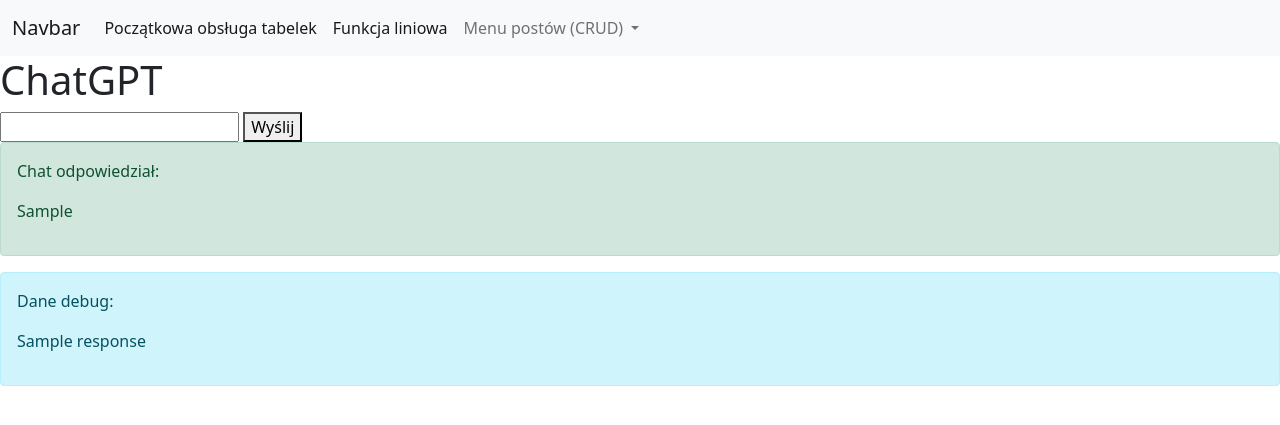
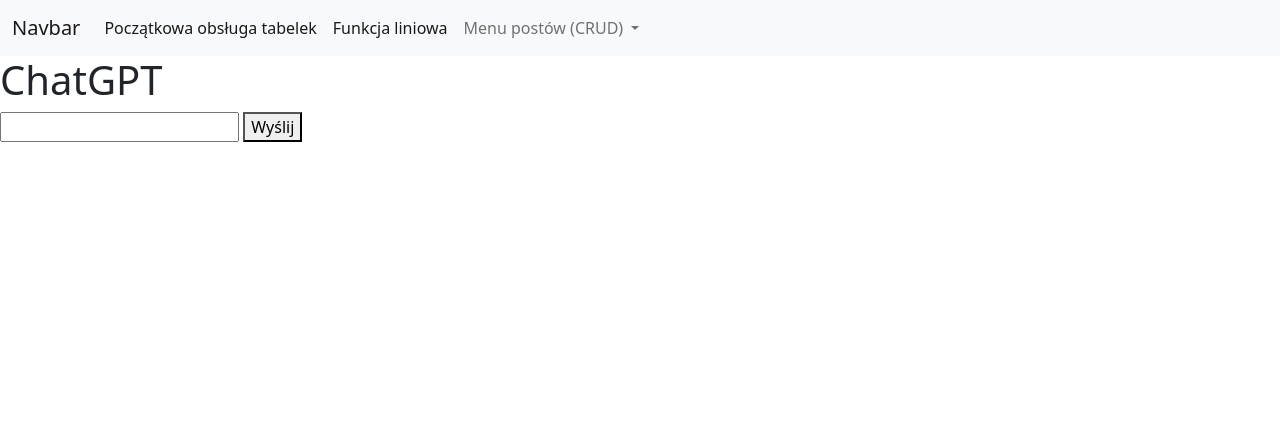
Before and after one commit to brylka/Django_15_03_2025, a Django app: template myproject/myapp/templates/myapp/chat.html in a window 1280 px wide. Shown: the top 425 px of the page. Run offline with Django 5.2, Linux system fonts and the light colour scheme; the template is opened without the code that fills it: values that come from a table or form of the project are taken from there, most other values are stand-ins (such as "Sample title", 1, 10 or a date in 2020).

Commit message:
Niedziela

```diff
--- a/myproject/myapp/templates/myapp/chat.html
+++ b/myproject/myapp/templates/myapp/chat.html
@@ -14,8 +14,10 @@
 {% if messages %}
     <h3>Historia rozmowy:</h3>
     {% for message in messages %}
-        <p>{{ message.content }}</p>
-        <hr>
+    <div class="alert alert-{% if message.role == 'user' %}primary{% else %}danger{% endif %}">
+    {% if message.role == 'user' %}Ty:{% else %}ChatGPT:{% endif %}
+            {{ message.content }}
+        </div>
     {% endfor %}
 {% endif %}
 
@@ -25,7 +27,7 @@
     {{ form.prompt }}
     <button type="submit">Wyślij</button>
 </form>
-
+<!--
 {% if assistant_response %}
     <div class="alert alert-success">
         <p>Chat odpowiedział:</p>
@@ -38,5 +40,5 @@
         <p>{{ response }}</p>
     </div>
 {% endif %}
-
+-->
 {% endblock %}
```
